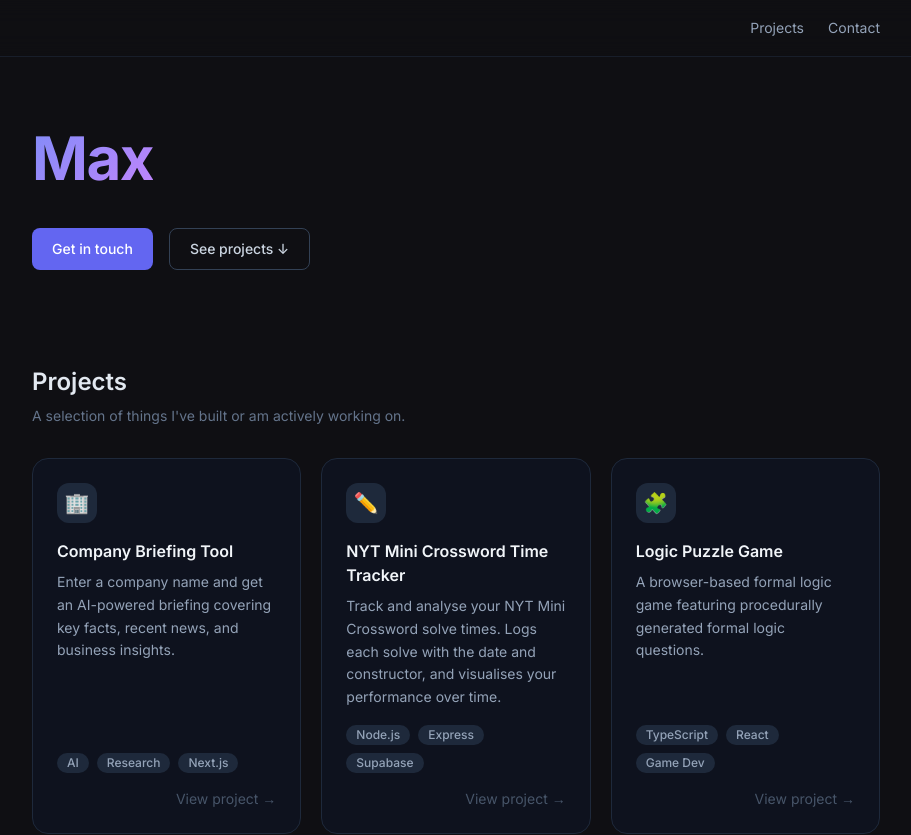
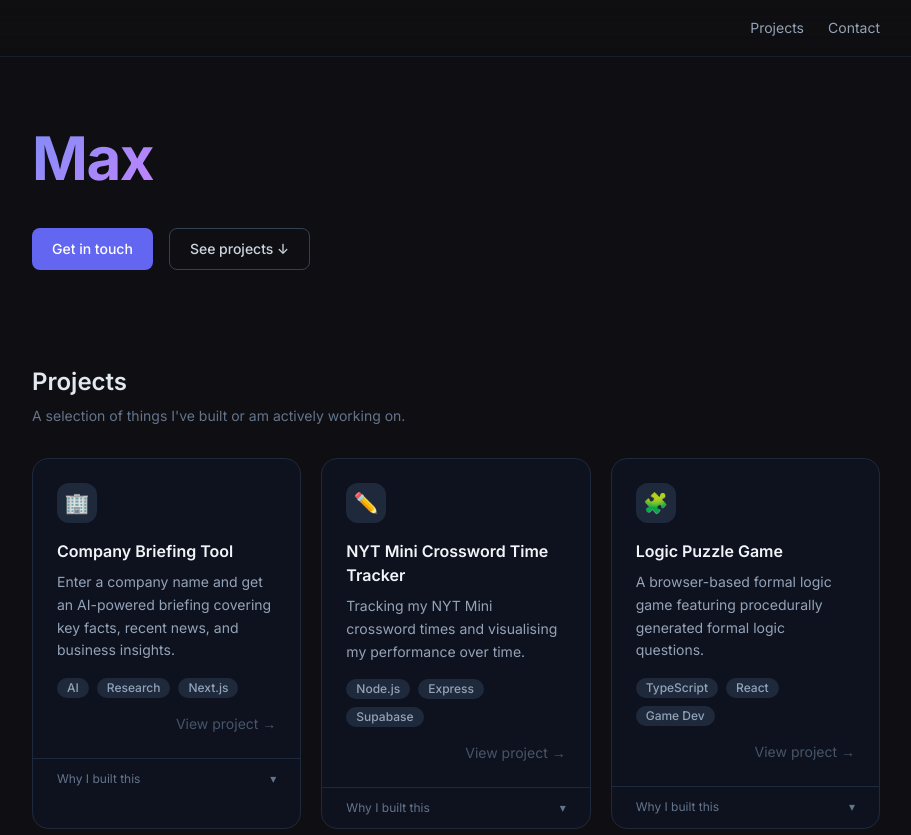
Before and after one commit to maxcooperevans/portfolio, a Next.js app: page / in a window 1280 px wide. Shown: the top 835 px of the page, without its empty margins (184-1095 px from the left). Built offline with nearby package versions, Linux system fonts and the light colour scheme.

Commit message:
add why I built this dropdown to project cards

```diff
--- a/app/page.tsx
+++ b/app/page.tsx
@@ -12,14 +12,16 @@ const projects = [
     tags: ["AI", "Research", "Next.js"],
     href: "https://briefing.maxcooperevans.com",
     icon: "🏢",
+    reason: "Makes life a bit easier when researching.",
   },
   {
     title: "NYT Mini Crossword Time Tracker",
     description:
-      "Track and analyse your NYT Mini Crossword solve times. Logs each solve with the date and constructor, and visualises your performance over time.",
+      "Tracking my NYT Mini crossword times and visualising my performance over time.",
     tags: ["Node.js", "Express", "Supabase"],
     href: "https://mini.tracker.maxcooperevans.com",
     icon: "✏️",
+    reason: "Makes it easier to track my stats.",
   },
   {
     title: "Logic Puzzle Game",
@@ -28,6 +30,7 @@ const projects = [
     tags: ["TypeScript", "React", "Game Dev"],
     href: "https://logic.maxcooperevans.com",
     icon: "🧩",
+    reason: "Haven't done any formal logic since first year of undergrad, wanted to test myself.",
   },
   {
     title: "Goodreads Book Recommender",
@@ -36,6 +39,7 @@ const projects = [
     tags: ["Goodreads", "Python"],
     href: "https://goodreadsbookrecommender.maxcooperevans.com",
     icon: "📚",
+    reason: "To make my life easier choosing my next book.",
   },
 ];
 
--- a/components/ProjectCard.tsx
+++ b/components/ProjectCard.tsx
@@ -1,9 +1,14 @@
+"use client";
+
+import { useState } from "react";
+
 interface ProjectCardProps {
   title: string;
   description: string;
   tags: string[];
   href: string;
   icon: string;
+  reason: string;
 }
 
 export default function ProjectCard({
@@ -12,11 +17,15 @@ export default function ProjectCard({
   tags,
   href,
   icon,
+  reason,
 }: ProjectCardProps) {
+  const [open, setOpen] = useState(false);
+
   return (
+    <div className="flex flex-col rounded-2xl border border-slate-800 bg-slate-900/50 transition-all duration-200 card-glow">
       <a
         href={href}
-      className="group flex flex-col gap-4 rounded-2xl border border-slate-800 bg-slate-900/50 p-6 transition-all duration-200 card-glow hover:-translate-y-0.5"
+        className="group flex flex-col gap-4 p-6 hover:-translate-y-0.5 transition-transform duration-200"
       >
         {/* Icon badge */}
         <div className="w-10 h-10 rounded-xl bg-slate-800 flex items-center justify-center text-xl">
@@ -48,5 +57,24 @@ export default function ProjectCard({
           View project →
         </div>
       </a>
+
+      {/* Why I built this */}
+      <div className="border-t border-slate-800">
+        <button
+          onClick={() => setOpen((o) => !o)}
+          className="w-full flex items-center justify-between px-6 py-3 text-xs text-slate-500 hover:text-slate-300 transition-colors"
+        >
+          <span>Why I built this</span>
+          <span className="transition-transform duration-200" style={{ transform: open ? "rotate(180deg)" : "rotate(0deg)" }}>
+            ▾
+          </span>
+        </button>
+        {open && (
+          <div className="px-6 pb-4 text-sm text-slate-400 leading-relaxed">
+            {reason}
+          </div>
+        )}
+      </div>
+    </div>
   );
 }
```
Lines whose indentation alone changed are shown as unchanged.
